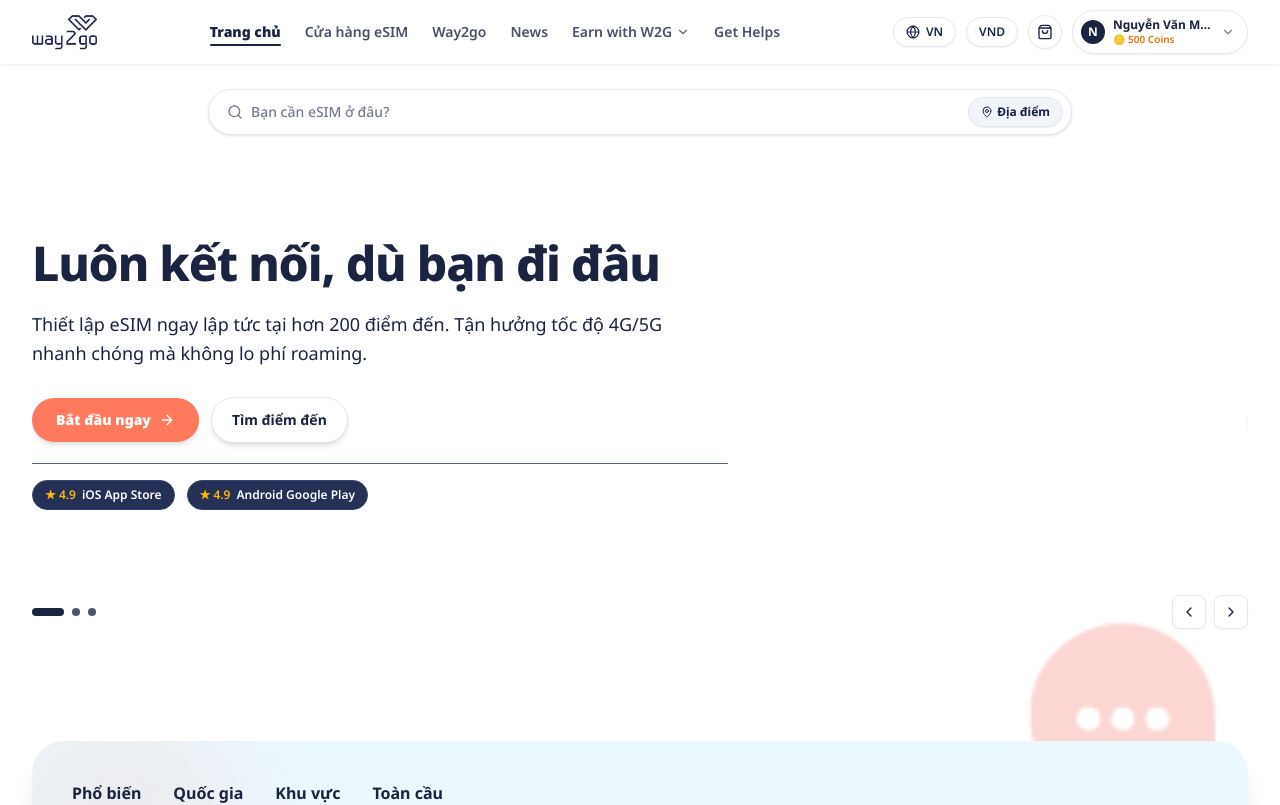
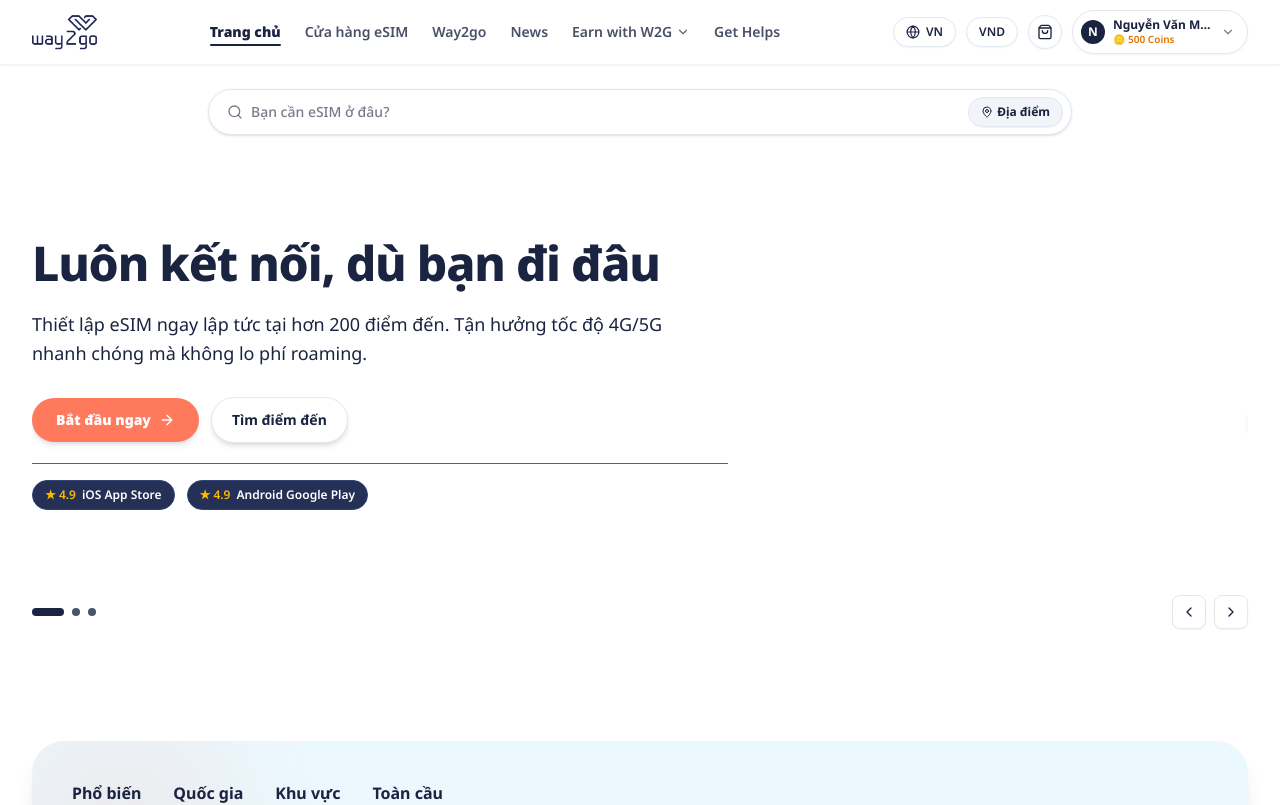
Before and after one commit to BuiSinh-dev/way2go_demo, a React (Vite) app: page / in a window 1280 px wide. Shown: the top 805 px of the page. Built offline with nearby package versions, Linux system fonts and the light colour scheme.

Commit message:
invisible bg

```diff
--- a/src/index.css
+++ b/src/index.css
@@ -20,7 +20,7 @@
     font-family: 'Noto Sans', -apple-system, BlinkMacSystemFont, 'Segoe UI', Roboto, Helvetica, Arial, sans-serif;
     color: #1A2340;
     background-color: #FFFFFF;
-    background-image: url('../assets/image/common/background/bg-xs.png');
+    /* background-image: url('../assets/image/common/background/bg-xs.png'); */
     background-size: cover;
     background-position: center top;
     background-repeat: no-repeat;
```
